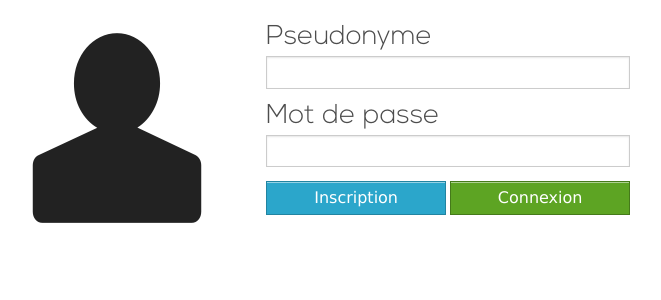
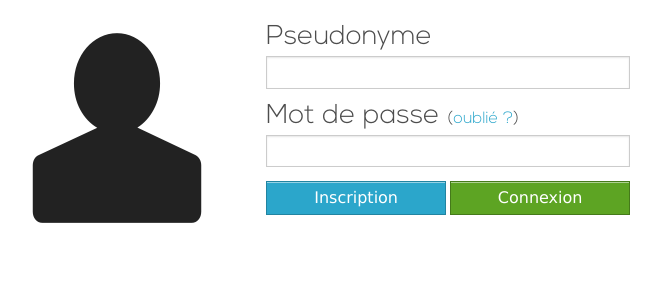
Before and after one commit to RynnHeldeD/HoneyPot, a PHP site: page / in a window 1280 px wide. Shown: the part 176-476 px from the top of the page, without its empty margins (298-959 px from the left). Run offline with PHP 8.4, Linux system fonts and the light colour scheme.

Commit message:
"Forgot password" link added.

```diff
--- a/assets/css/default.css
+++ b/assets/css/default.css
@@ -43,6 +43,10 @@ div.login-element form label {
 	font-size  : 1.7em;
 }
 
+div.login-element form label span {
+	font-size: 0.6em;
+}
+
 div.login-element form input {
 	font-family: "Verdana", "sans-serif";
 	float      : right;
--- a/index.html
+++ b/index.html
@@ -26,7 +26,7 @@
 							</div>
 							<div class="row">
 								<div class="large-12 columns">
-									<label for="form-password">Mot de passe</label>
+									<label for="form-password">Mot de passe <span>(<a href="#">oublié ?</a>)</span><span></label>
 									<input type="password" id="form-password">
 								</div>
 							</div>
```
